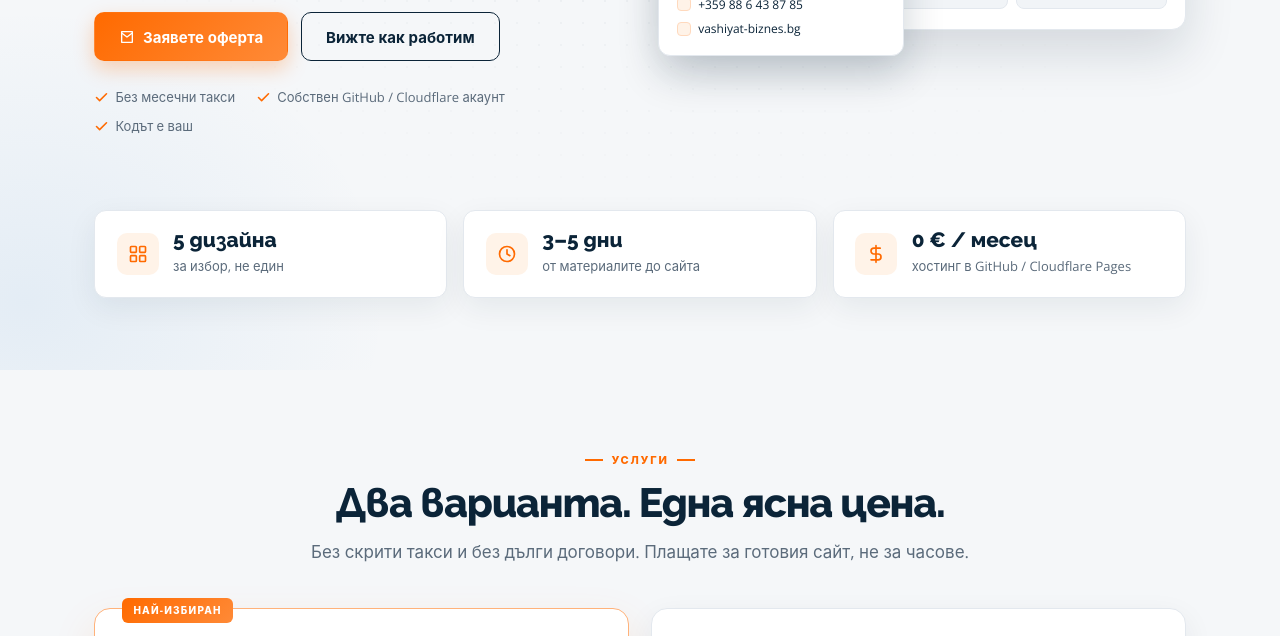
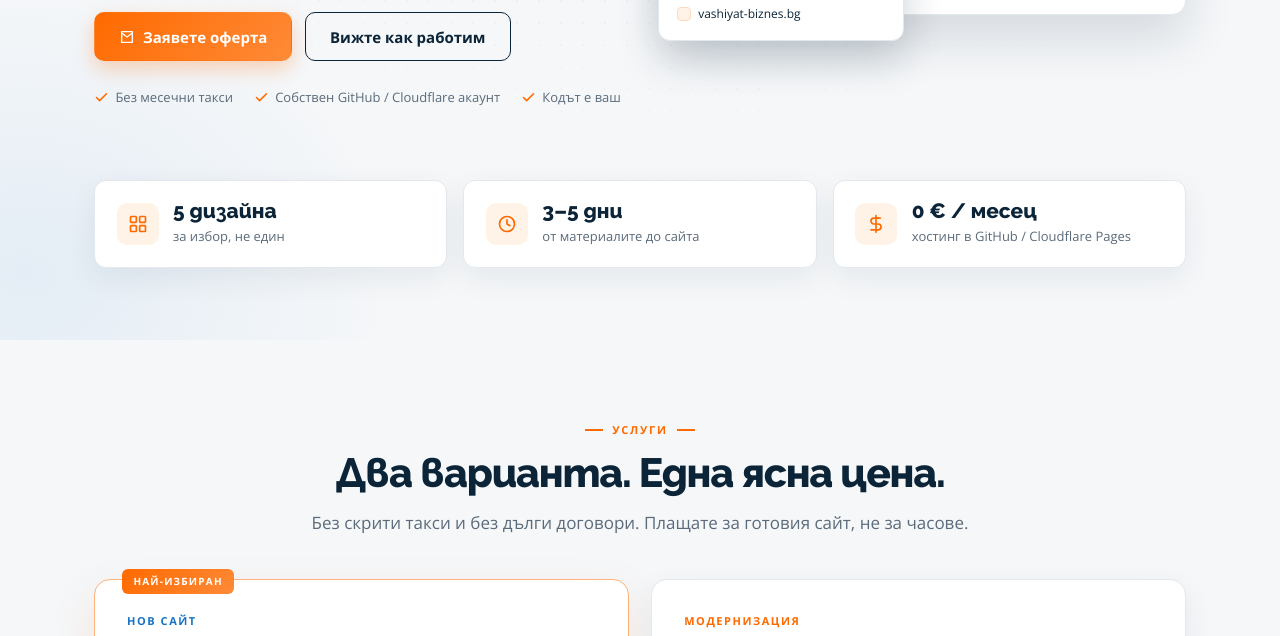
Before and after one commit to Tzuky/Simple-Page-Static-2, a plain HTML site: page index.html in a window 1280 px wide. Shown: the part 549-1185 px from the top of the page. Drawn offline with nearby package versions, Linux system fonts and the light colour scheme.

Commit message:
Self-host fonts and preload them to prevent fallback flash

```diff
--- /dev/null
+++ b/assets/fonts.css
@@ -0,0 +1,32 @@
+@font-face {
+  font-family: 'Open Sans';
+  font-style: normal;
+  font-weight: 400 700;
+  font-display: block;
+  src: url('fonts/opensans-cyrillic.woff2') format('woff2');
+  unicode-range: U+0301, U+0400-045F, U+0490-0491, U+04B0-04B1, U+2116;
+}
+@font-face {
+  font-family: 'Open Sans';
+  font-style: normal;
+  font-weight: 400 700;
+  font-display: block;
+  src: url('fonts/opensans-latin.woff2') format('woff2');
+  unicode-range: U+0000-00FF, U+0131, U+0152-0153, U+02BB-02BC, U+02C6, U+02DA, U+02DC, U+0304, U+0308, U+0329, U+2000-206F, U+20AC, U+2122, U+2191, U+2193, U+2212, U+2215, U+FEFF, U+FFFD;
+}
+@font-face {
+  font-family: 'Raleway';
+  font-style: normal;
+  font-weight: 600 800;
+  font-display: block;
+  src: url('fonts/raleway-cyrillic.woff2') format('woff2');
+  unicode-range: U+0301, U+0400-045F, U+0490-0491, U+04B0-04B1, U+2116;
+}
+@font-face {
+  font-family: 'Raleway';
+  font-style: normal;
+  font-weight: 600 800;
+  font-display: block;
+  src: url('fonts/raleway-latin.woff2') format('woff2');
+  unicode-range: U+0000-00FF, U+0131, U+0152-0153, U+02BB-02BC, U+02C6, U+02DA, U+02DC, U+0304, U+0308, U+0329, U+2000-206F, U+20AC, U+2122, U+2191, U+2193, U+2212, U+2215, U+FEFF, U+FFFD;
+}
--- a/index.html
+++ b/index.html
@@ -24,9 +24,11 @@
     <meta name="twitter:image" content="https://pagefive.net/assets/og-image.png">
     <meta name="twitter:image:alt" content="PageFive — Пет дизайна. Един сайт. Бизнес сайт за малкия бизнес, готов за 3–5 дни.">
     <link rel="canonical" href="https://pagefive.net/">
-    <link rel="preconnect" href="https://fonts.googleapis.com">
-    <link rel="preconnect" href="https://fonts.gstatic.com" crossorigin>
-    <link href="https://fonts.googleapis.com/css2?family=Open+Sans:wght@400;500;600;700&family=Raleway:wght@600;700;800&display=swap" rel="stylesheet">
+    <link rel="preload" href="assets/fonts/opensans-cyrillic.woff2" as="font" type="font/woff2" crossorigin>
+    <link rel="preload" href="assets/fonts/opensans-latin.woff2" as="font" type="font/woff2" crossorigin>
+    <link rel="preload" href="assets/fonts/raleway-cyrillic.woff2" as="font" type="font/woff2" crossorigin>
+    <link rel="preload" href="assets/fonts/raleway-latin.woff2" as="font" type="font/woff2" crossorigin>
+    <link rel="stylesheet" href="assets/fonts.css">
     <style>
         :root {
             --navy: #0b2438;
```
Also changed, not shown: assets/fonts/opensans-cyrillic.woff2 (added), assets/fonts/opensans-latin.woff2 (added), assets/fonts/raleway-cyrillic.woff2 (added), assets/fonts/raleway-latin.woff2 (added), 2 other files.
